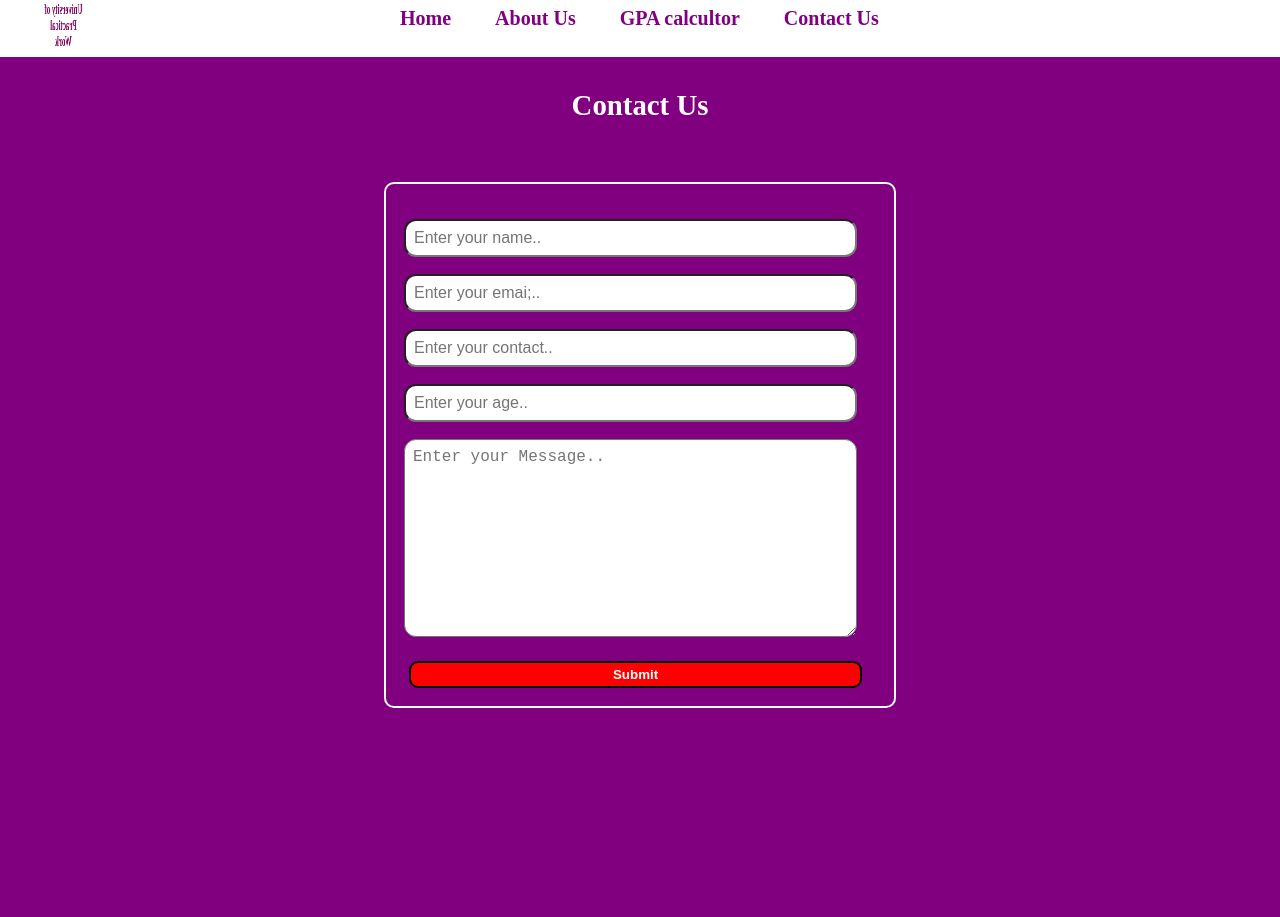
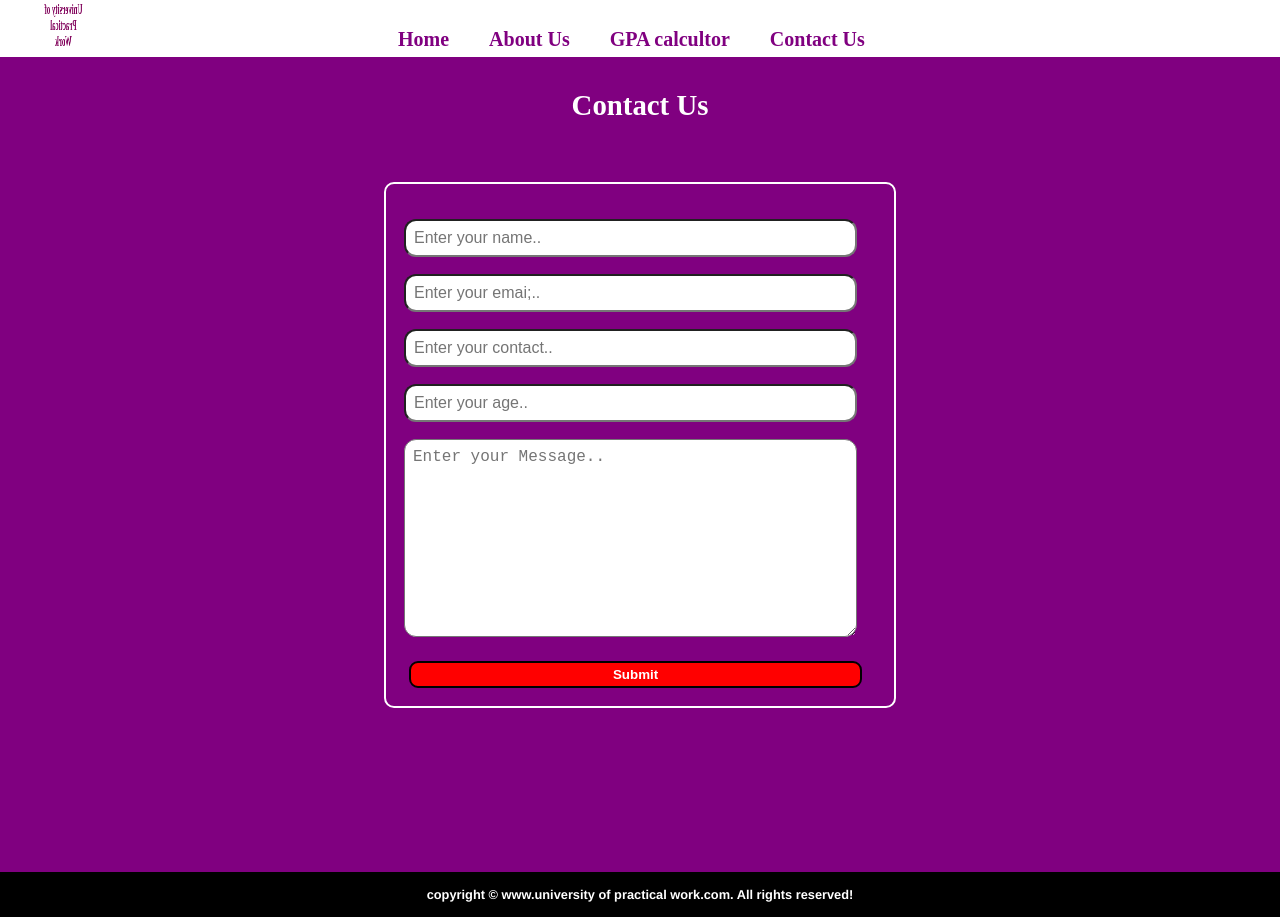
Before and after one commit to SobanAhmedK/university-website, a plain HTML site: page contact.htm in a window 1280 px wide. Shown: the part 51-968 px from the top of the page. Before the commit the page ends 800 px from the top, so only its background shows below. Drawn offline with Linux system fonts and the light colour scheme; a web font is replaced by a local one.

Commit message:
adding footers and adjusting hovers

```diff
--- a/contact.htm
+++ b/contact.htm
@@ -88,6 +88,14 @@
 
     </section>
 
+    <footer>
+
+        <div class="footer">
+            copyright &copy; www.university of practical work.com. All rights reserved!
+        </div>
+
+    </footer>
+
 
 </body>
 
--- a/style.css
+++ b/style.css
@@ -65,6 +65,7 @@
 
 .navbar li {
     display: inline-block;
+    margin: 21px 18px;
 
 
 }
@@ -73,7 +74,6 @@
 
     color: white;
     text-decoration: none;
-    padding: 32px 20px;
     font-size: 20px;
     color: purple;
 
```
Also changed, not shown: GPA.html (+7 -0 lines), about.html (+6 -0 lines).
